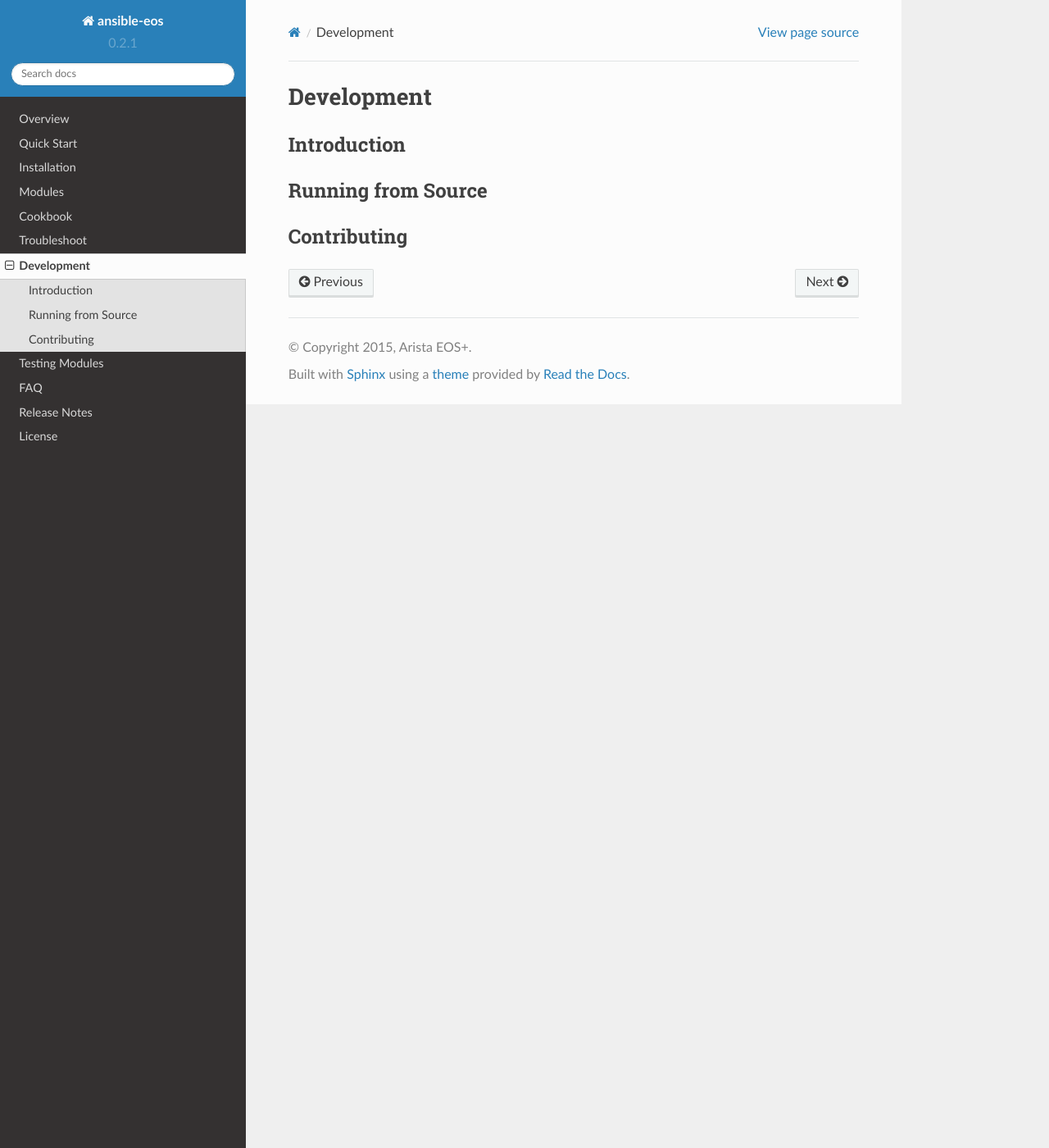
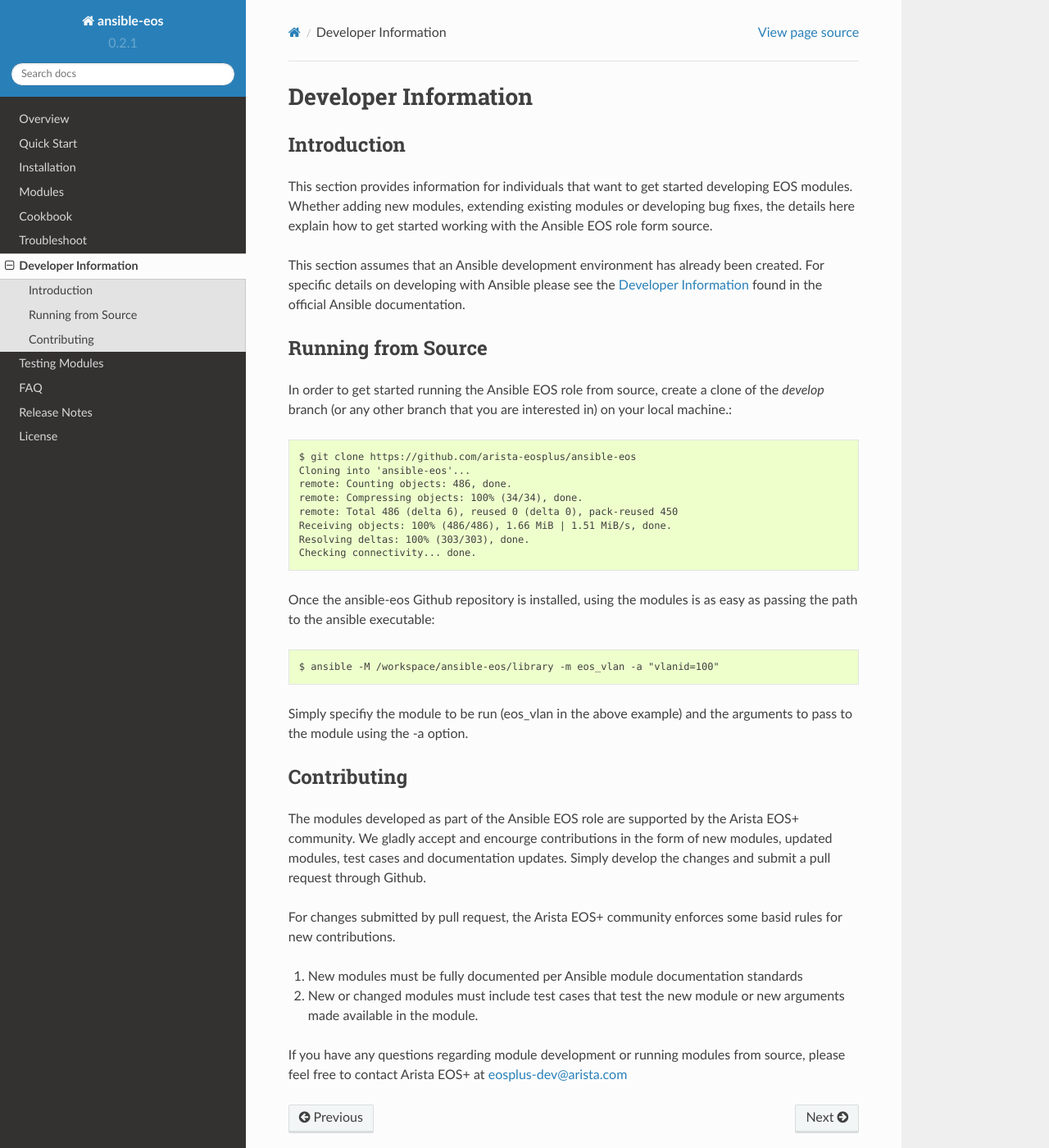
Before and after one commit to lruslan/ansible-eos, a Sphinx documentation site: the page built from docs/development.rst, in a window 1280 px wide and 1400 px high. Shown: the whole window at 82% size. Built offline with Sphinx 7.4.7 and the Read the Docs theme 2.0.0, drawn with Linux system fonts in a browser that asks for light colours.

Commit message:
updated development and troubleshooting sections

```diff
--- a/docs/development.rst
+++ b/docs/development.rst
@@ -1,15 +1,64 @@
-###########
-Development
-###########
+######################
+Developer Information
+######################
 
 ************
 Introduction
 ************
 
+This section provides information for individuals that want to get started
+developing EOS modules.  Whether adding new modules, extending existing modules
+or developing bug fixes, the details here explain how to get started working
+with the Ansible EOS role form source.
+
+This section assumes that an Ansible development environment has already been
+created.  For specific details on developing with Ansible please see the
+`Developer Information`_ found in the official Ansible documentation.
+
 *******************
 Running from Source
 *******************
 
+In order to get started running the Ansible EOS role from source, create a
+clone of the `develop` branch (or any other branch that you are interested in)
+on your local machine.::
+
+    $ git clone https://github.com/arista-eosplus/ansible-eos
+    Cloning into 'ansible-eos'...
+    remote: Counting objects: 486, done.
+    remote: Compressing objects: 100% (34/34), done.
+    remote: Total 486 (delta 6), reused 0 (delta 0), pack-reused 450
+    Receiving objects: 100% (486/486), 1.66 MiB | 1.51 MiB/s, done.
+    Resolving deltas: 100% (303/303), done.
+    Checking connectivity... done.
+
+Once the ansible-eos Github repository is installed, using the modules is as
+easy as passing the path to the ansible executable::
+
+    $ ansible -M /workspace/ansible-eos/library -m eos_vlan -a "vlanid=100"
+
+Simply specifiy the module to be run (eos_vlan in the above example) and the
+arguments to pass to the module using the -a option.
+
 ************
 Contributing
 ************
+
+The modules developed as part of the Ansible EOS role are supported by the
+Arista EOS+ community.  We gladly accept and encourge contributions in the form
+of new modules, updated modules, test cases and documentation updates.  Simply
+develop the changes and submit a pull request through Github.
+
+For changes submitted by pull request, the Arista EOS+ community enforces some
+basid rules for new contributions.
+
+1. New modules must be fully documented per Ansible module documentation
+   standards
+2. New or changed modules must include test cases that test the new module or
+   new arguments made available in the module.
+
+If you have any questions regarding module development or running modules from
+source, please feel free to contact Arista EOS+ at eosplus-dev@arista.com
+
+
+.. _Developer Information: http://docs.ansible.com/developing.html
```
Also changed, not shown: docs/troubleshoot.rst (+29 -0 lines).
